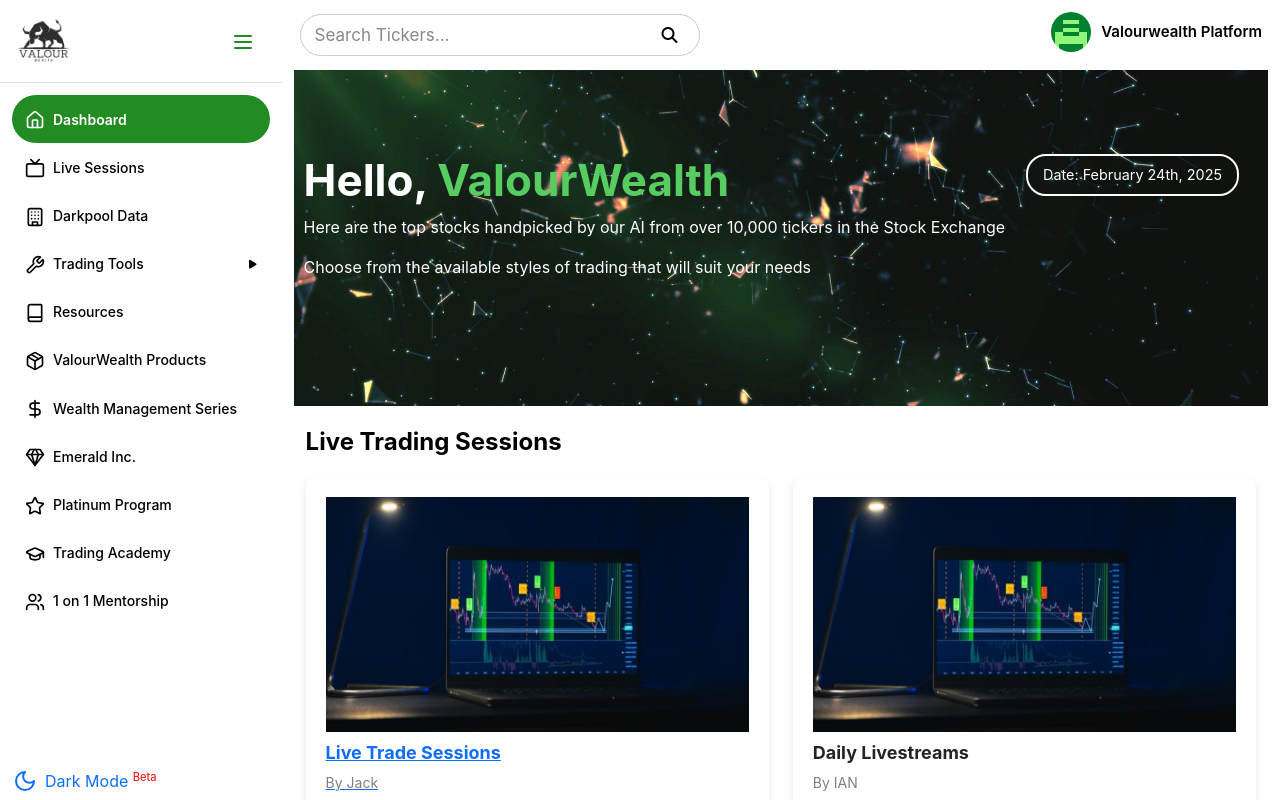
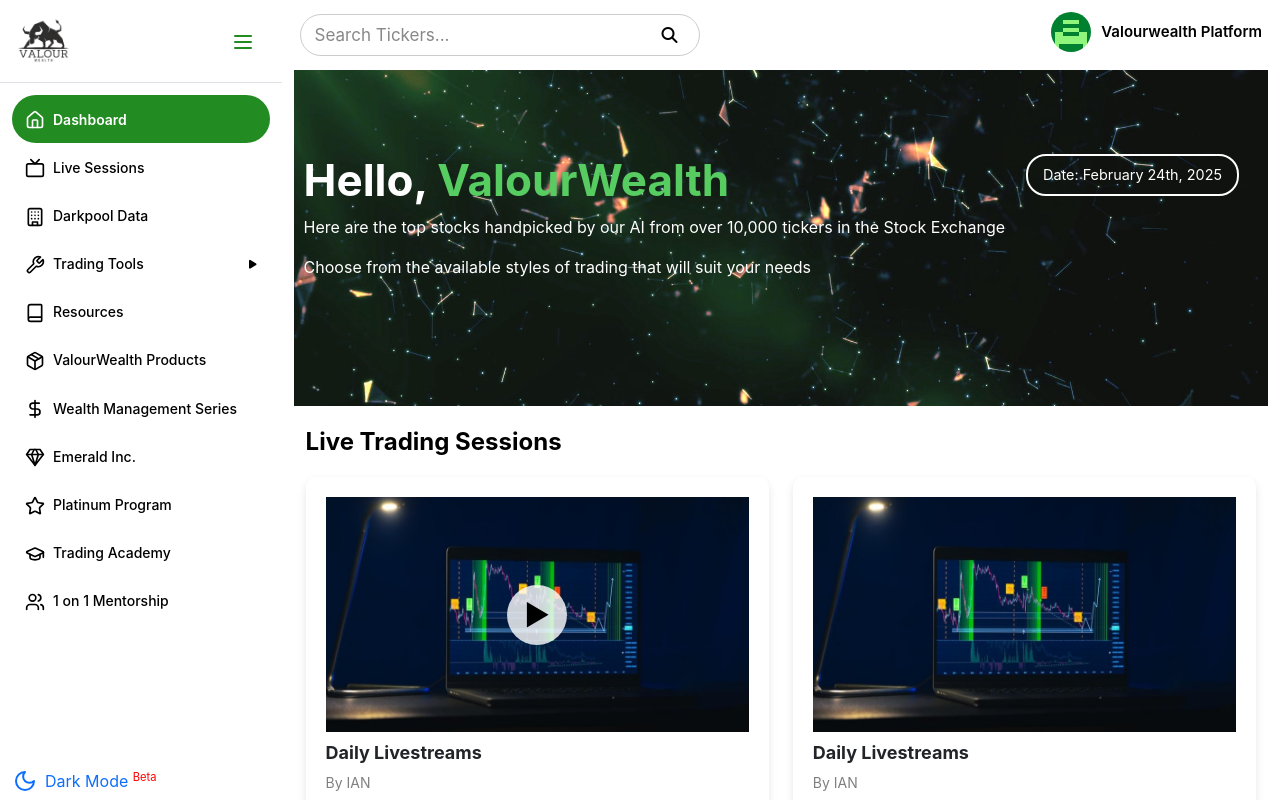
Before and after one commit to zain1873/trade-algo, a React (Create React App) app: page /dashboard in a window 1280 px wide. Built offline with nearby package versions, Linux system fonts and the light colour scheme.

Commit message:
live session video added

```diff
--- a/src/components/DashboardSidebarComp/liveTrainingSession.js
+++ b/src/components/DashboardSidebarComp/liveTrainingSession.js
@@ -1,10 +1,19 @@
-import React, { useState } from 'react';
+import React, { useState, useRef } from 'react';
 import "../DashboardSidebarComp/styles/live-training-session.css";
-import brianImg from "../DashboardSidebarComp/images/live-trading-session-img.jpg";
-import ericImg from "../DashboardSidebarComp/images/live-trading-session-img.jpg";
+import sessionImg from "../DashboardSidebarComp/images/live-trading-session-img.jpg";
+import sessionVideo from "../DashboardSidebarComp/images/live-session-video1.mp4";
 
 function LiveTrainingSession() {
   const [isLocked, setIsLocked] = useState(true);
+  const [isPlaying, setIsPlaying] = useState(false);
+  const videoRef = useRef(null);
+
+  const handlePlay = () => {
+    setIsPlaying(true);
+    setTimeout(() => {
+      videoRef.current?.play();
+    }, 100); // ensure rendering before playing
+  };
 
   return (
     <section className="live-trading-sessions pt-0">
@@ -14,28 +23,43 @@ function LiveTrainingSession() {
             <h2 className="live-session-title">Live Trading Sessions</h2>
           </div>
 
+          {/* Video Card */}
           <div className="col-lg-6">
-          <a
-            href="https://us06web.zoom.us/rec/play/cif9AgHIo2NnsojBTn9AZBNJgrSCXHErA_lsI9sFfOPBOI7XoRgtmzlg7HkmpiXlN26ukeFXZPRdixWM.Jo8AooXwpX0XD0IG?accessLevel=meeting&canPlayFromShare=true&from=share_recording_detail&continueMode=true&componentName=rec-play&originRequestUrl=https%3A%2F%2Fus06web.zoom.us%2Frec%2Fshare%2FMlHcAiJmuy8EI9EjBAVW2TkelLlI-l51pbR_k5rShrAF4evlRWkzWHDbjPSysCSp.-frkC3th8JO3N2dT"
-            target="_blank"
-            rel="noopener noreferrer"
-            className="session-link"
+            <div className={`session-card ${isLocked ? "locked" : ""}`}>
+              <div className="video-wrapper">
+                {!isPlaying ? (
+                  <div className="thumbnail-container">
+                    <img src={sessionImg} alt="Video thumbnail" className="session-img" />
+                    <button className="play-button" onClick={handlePlay}>▶</button>
+                  </div>
+                ) : (
+                  <video
+                    ref={videoRef}
+                    className="session-img"
+                    controls
+                    muted
+                    loop
+                    playsInline
+                    poster={sessionImg}
                   >
-            <div className={`session-card ${isLocked ? "locked" : ""}`}>
-              <img src={brianImg} alt="Jack" className="session-img" />
+                    <source src={sessionVideo} type="video/mp4" />
+                    Your browser does not support the video tag.
+                  </video>
+                )}
+              </div>
               <div className="session-content">
-                <h5 className="session-title">Live Trade Sessions</h5>
-                <p className="session-host">By Jack</p>
-                <p className="session-time">10:30am - 11:30am EST • Mon - Fri</p>
+                <h5 className="session-title">Daily Livestreams</h5>
+                <p className="session-host">By IAN</p>
+                <p className="session-time">9:30am - 10:30am EST • Mon - Fri</p>
               </div>
-              {/* {isLocked && <div className="lock-icon">🔒</div>} */}
+              {isLocked && <div className="lock-icon">🔒</div>}
             </div>
-          </a>
           </div>
 
+          {/* Image Card */}
           <div className="col-lg-6">
             <div className={`session-card ${isLocked ? "locked" : ""}`}>
-              <img src={ericImg} alt="IAN image" className="session-img" />
+              <img src={sessionImg} alt="IAN image" className="session-img" />
               <div className="session-content">
                 <h5 className="session-title">Daily Livestreams</h5>
                 <p className="session-host">By IAN</p>
--- a/src/components/DashboardSidebarComp/styles/live-training-session.css
+++ b/src/components/DashboardSidebarComp/styles/live-training-session.css
@@ -1,4 +1,4 @@
-.sec_heading h2 {
+ .sec_heading h2 {
   font-size: 24px;
   font-weight: bold;
   margin-bottom: 20px;
@@ -11,11 +11,6 @@
 }
 .bg-dark .session-card {
   background-color: #212529;
-}
-.locked {
-  /* filter: blur(3px); */
-  /* pointer-events: none;
-  -webkit-filter: blur(3px); */
 }
 
 .lock-overlay {
@@ -37,11 +32,42 @@
   border-radius: 10px;
   box-shadow: 0 4px 8px rgba(0, 0, 0, 0.1);
   padding: 20px;
-  /* display: flex; */
   align-items: center;
   gap: 15px;
   transition: transform 0.3s ease-in-out;
   margin-bottom: 20px;
+}
+
+
+
+.video-wrapper {
+  position: relative;
+  width: 100%;
+  height: 100%;
+}
+
+.thumbnail-container {
+  position: relative;
+}
+
+.play-button {
+  position: absolute;
+  top: 50%;
+  left: 50%;
+  transform: translate(-50%, -50%);
+  background: rgba(255, 255, 255, 0.8);
+  border: none;
+  border-radius: 50%;
+  width: 60px;
+  height: 60px;
+  font-size: 28px;
+  cursor: pointer;
+  z-index: 2;
+  transition: background 0.3s ease;
+}
+
+.play-button:hover {
+  background: rgba(255, 255, 255, 1);
 }
 
 .session-card:hover {
--- a/src/styles/global.css
+++ b/src/styles/global.css
@@ -47,8 +47,8 @@
     background-repeat: no-repeat;
     width: 100%;
     height: 800px; /* Adjust height as needed */
-   position: relative;
-   overflow: hidden;
+    position: relative;
+    overflow: hidden;
   }
 
   .banner-text {
```
Also changed, not shown: 1 other file (tests, documents, lock files or other folders). Lines whose indentation alone changed are shown as unchanged.
